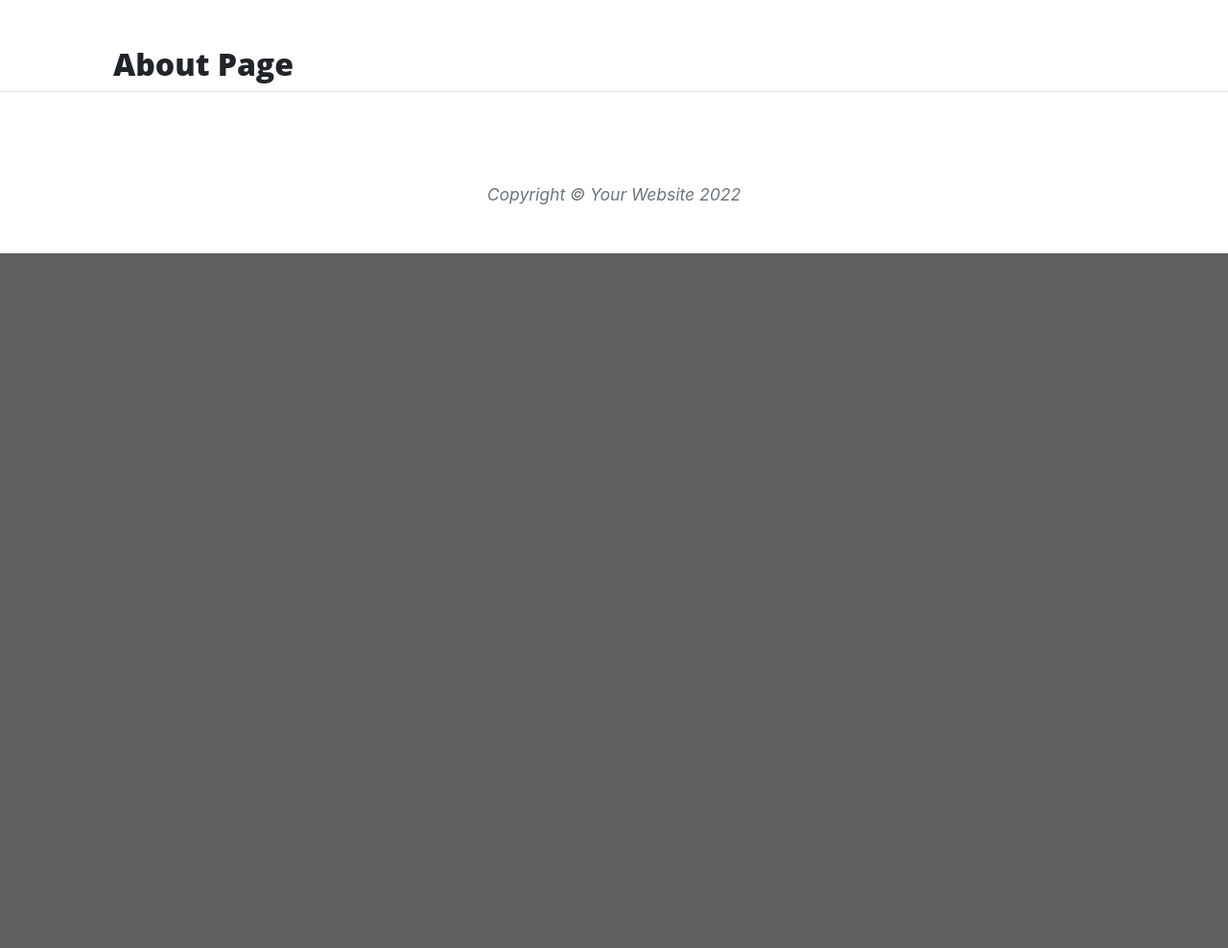
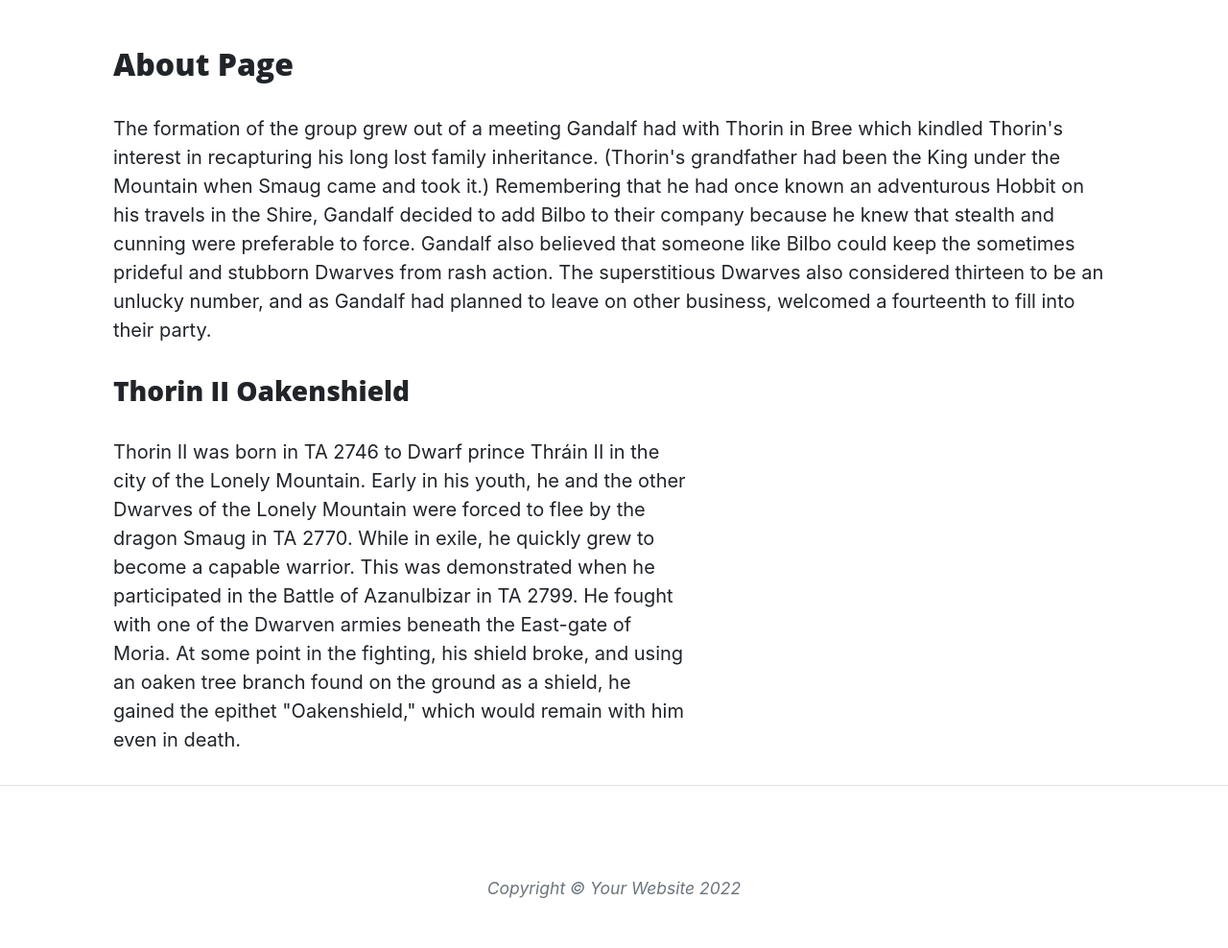
Before and after one commit to r3b3l-dev/Thorin-Co, a Flask app: page /about in a window 1280 px wide. Shown: the part 628-1616 px from the top of the page at 96% size. Before the commit the page ends 892 px from the top, so only its background shows below. Run offline with Flask 2, Linux system fonts and the light colour scheme; some libraries are stand-ins or nearby versions.

Commit message:
Add Thorin bio details to About page

```diff
--- a/templates/about.html
+++ b/templates/about.html
@@ -1,4 +1,28 @@
 {% extends "base.html" %}
 {% block content %}
     <h2>About Page</h2>
+    <p>
+        The formation of the group grew out of a meeting Gandalf had with Thorin in Bree which kindled Thorin's interest
+        in recapturing his long lost family inheritance. (Thorin's grandfather had been the King under the Mountain when
+        Smaug came and took it.) Remembering that he had once known an adventurous Hobbit on his travels in the Shire,
+        Gandalf decided to add Bilbo to their company because he knew that stealth and cunning were preferable to force.
+        Gandalf also believed that someone like Bilbo could keep the sometimes prideful and stubborn Dwarves from rash
+        action. The superstitious Dwarves also considered thirteen to be an unlucky number, and as Gandalf had planned
+        to leave on other business, welcomed a fourteenth to fill into their party.
+    </p>
+
+    <div class="row featurette">
+        <div class="col-md-7">
+            <h3>Thorin II Oakenshield</h3>
+            <p>
+                Thorin II was born in TA 2746 to Dwarf prince Thráin II in the city of the Lonely Mountain. Early in his
+                youth, he and the other Dwarves of the Lonely Mountain were forced to flee by the dragon Smaug in TA
+                2770. While in exile, he quickly grew to become a capable warrior. This was demonstrated when he
+                participated in the Battle of Azanulbizar in TA 2799. He fought with one of the Dwarven armies beneath
+                the East-gate of Moria. At some point in the fighting, his shield broke, and using an oaken tree branch
+                found on the ground as a shield, he gained the epithet "Oakenshield," which would remain with him even
+                in death.
+            </p>
+        </div>
+    </div>
 {% endblock %}
```
